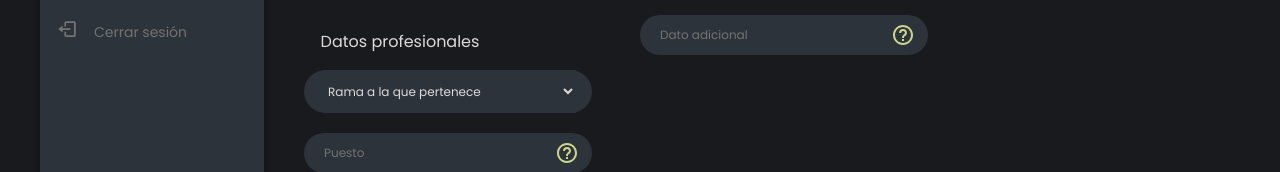
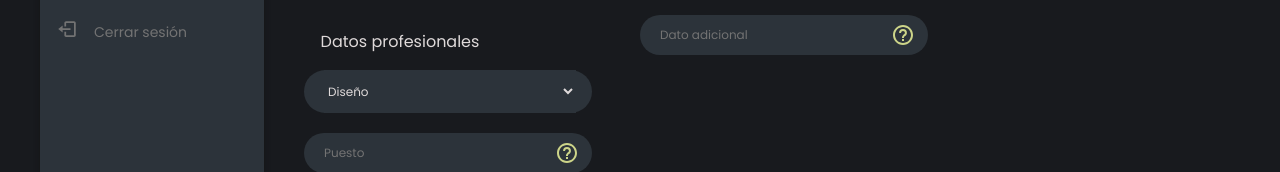
Before and after one commit to rodrigo745/coders-united, a Next.js app: page /pages/4/perfil in a window 1280 px wide. Shown: the part 390-562 px from the top of the page. Built offline with nearby package versions, Linux system fonts and the light colour scheme; no server answers; the database is empty.

Commit message:
registro de datos profesionales

```diff
--- a/src/components/datosPersonales/actualizarDatos.jsx
+++ b/src/components/datosPersonales/actualizarDatos.jsx
@@ -19,12 +19,15 @@ export default function ActualizarDatos(props){
     let [ nombreReal, setNombreReal ] = useState("");
     const [ edad, setEdad ] = useState("");
     const [ ubicacion, setUbicacion ] = useState("");
+    const [ rama, setRama ] = useState("Diseño");
+    const [ puesto, setPuesto ] = useState("");
+    const [ disponibilidad, setDisponibilidad ] = useState("");
 
     // esta variable contendra el conjunto de nuevo datos para subir
     const [ datosMongo, setDatosMongo ] = useState({});
     let encontrado;
 
-    // controlo que se actualicen los datos antes de subir, para que no se suba un objeto vacio
+    // controlo que se actualicen los datos para mostrarlos al usuario
     useEffect(()=>{
         let datos;
         let encon;
@@ -34,7 +37,10 @@ export default function ActualizarDatos(props){
             if(encon){
                 setNombreReal(datos.nombre_real)
                 setEdad(datos.edad);
-                setUbicacion(datos.ubicacion)
+                setUbicacion(datos.ubicacion);
+                setRama(datos.rama);
+                setPuesto(datos.puesto);
+                setDisponibilidad(datos.disponibilidad);
             }
         }
 
@@ -47,10 +53,13 @@ export default function ActualizarDatos(props){
                 correo: session.user.email,
                 nombre_real: nombreReal,
                 edad: edad,
-                ubicacion: ubicacion
+                ubicacion: ubicacion,
+                rama: rama,
+                puesto: puesto,
+                disponibilidad: disponibilidad
             })
         }
-    },[edad, nombreReal, ubicacion])
+    },[edad, nombreReal, ubicacion, rama, puesto, disponibilidad])
 
 
     // Esta funcion sube los datos a mongo
@@ -94,6 +103,9 @@ export default function ActualizarDatos(props){
     const get_nombre_real = (e)=>{setNombreReal(e.target.value)}
     const get_edad = (e)=>{setEdad(e.target.value)}
     const get_ubicacion = (e)=>{setUbicacion(e.target.value)}
+    const get_rama = (e)=>{setRama(e.target.value)}
+    const get_puesto = (e)=>{setPuesto(e.target.value)}
+    const get_disponibilidad = (e)=>{setDisponibilidad(e.target.value)}
 
 
 
@@ -128,6 +140,9 @@ export default function ActualizarDatos(props){
                 nombre_real={get_nombre_real} valor_nombre_real={nombreReal}
                 edad={get_edad} valor_edad={edad}
                 ubicacion={get_ubicacion} valor_ubicacion={ubicacion}
+                rama={get_rama}   valor_rama={rama}
+                puesto={get_puesto}  valor_puesto={puesto}
+                disponibilidad={get_disponibilidad} valor_disponibilidad={disponibilidad}
 
             />
 
--- a/src/components/datosPersonales/daPersonales.jsx
+++ b/src/components/datosPersonales/daPersonales.jsx
@@ -10,17 +10,17 @@ export function DaPersonales(props){
 
             <h4 className="mt-4 md:mt-10 mb-4 mr-24">Datos profesionales</h4>
             <div className=" px-5 cuadro w-72 rounded-full text-xs pr-4 mb-5">
-                <select className="w-full cuadro py-3" id="opcionesRama" name="opcionesRama">
-                    <option value="none">Rama a la que pertenece</option>
+                <select value={props.valor_rama} onChange={props.rama} className="w-full cuadro py-3" id="opcionesRama" name="opcionesRama">
+                    <option className="text-neutral-500"  value="none">Rama a la que pertenece</option>
                     <option value="Desarrollo">Desarrollo</option>
                     <option value="Diseño">Diseño</option>
                     <option value="Marketing">Marketing</option>
                     <option value="Otro">Otro</option>
                 </select>
             </div>
-            { inputText("Puesto", "text") }
+            { inputText("Puesto", "text", props.puesto, props.valor_puesto) }
             <div className=" px-5 cuadro w-72 rounded-full text-xs pr-4 mb-5" >
-                <select className="w-full cuadro py-3" id="opcionesDisponibi" name="opcionesDisponi" >
+                <select value={props.valor_disponibilidad} onChange={props.disponibilidad} className="w-full cuadro py-3" id="opcionesDisponibi" name="opcionesDisponi" >
                     <option className="text-neutral-500" value="none">Disponibilidad</option>
                     <option value="Part-time">Part-time</option>
                     <option value="Full-time">Full-time</option>
--- a/src/models/datosPerfil.js
+++ b/src/models/datosPerfil.js
@@ -1,11 +1,14 @@
 import mongoose from "mongoose";
 import { Schema } from "mongoose";
 
-const datosPerfile = new Schema({
+const datosPerfil = new Schema({
     correo: String,
     nombre_real: String,
     edad: Number,
     ubicacion: String,
+    rama: String,
+    puesto: String,
+    disponibilidad: String
 });
 
-export default mongoose.models.datosPerfile || mongoose.model("datosPerfile", datosPerfile)
+export default mongoose.models.datosPerfil || mongoose.model("datosPerfil", datosPerfil)
```
